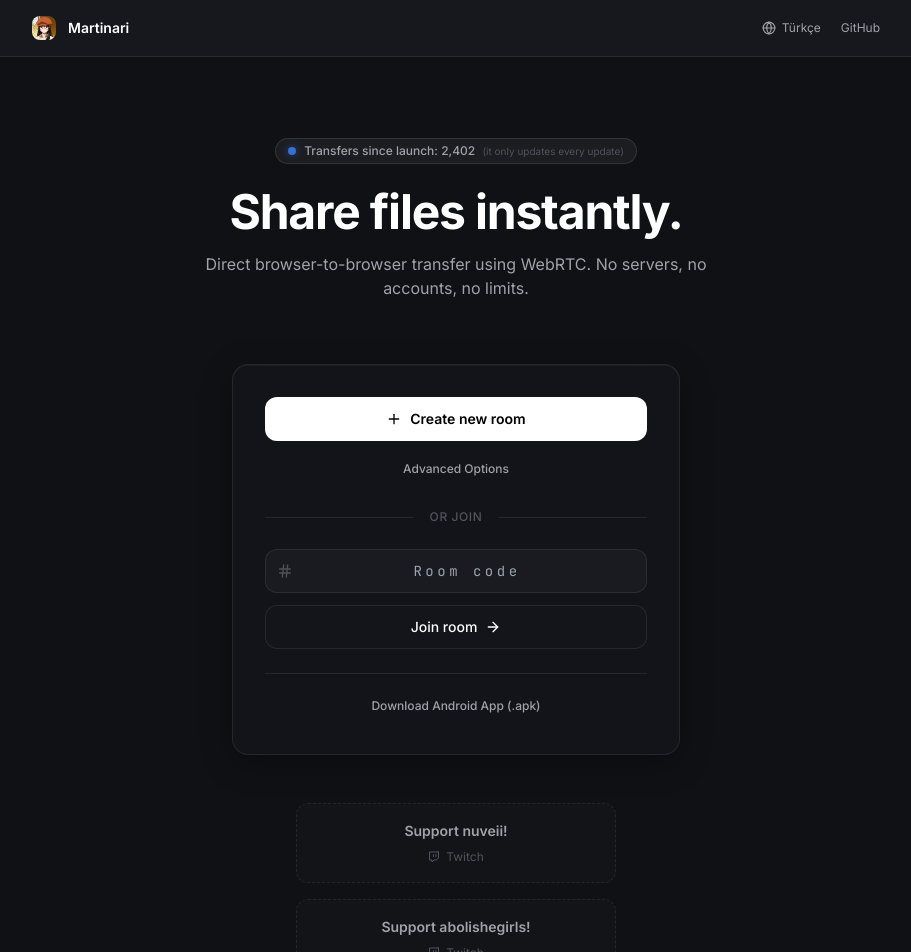
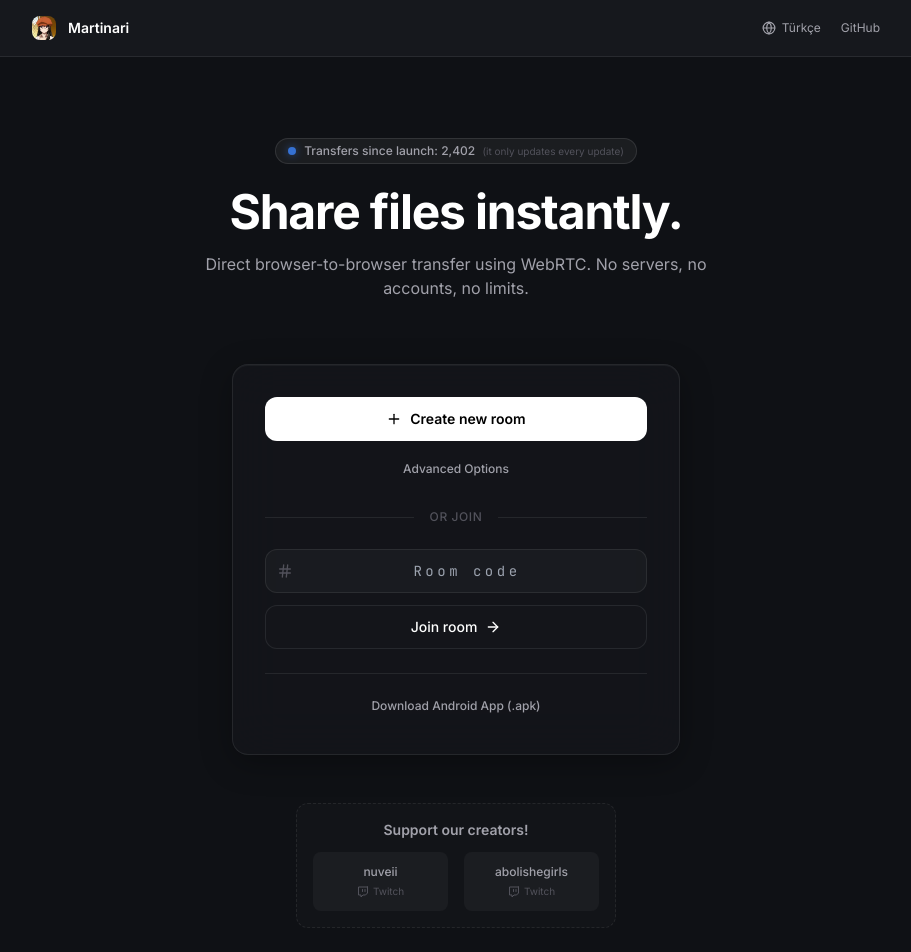
Before and after one commit to WAAAAAHHHHH/martinari, a React (Vite) app in the folder packages/client/: page / in a window 1280 px wide. Shown: the top 952 px of the page, without its empty margins (184-1095 px from the left). Built offline with nearby package versions, Linux system fonts and the light colour scheme; no server answers.

Commit message:
Combine Twitch ads into a single banner

```diff
--- a/packages/client/src/components/AdBanner.tsx
+++ b/packages/client/src/components/AdBanner.tsx
@@ -3,17 +3,21 @@ import { Twitch } from 'lucide-react';
 
 export function AdBanner() {
   return (
-    <div className="flex flex-col gap-4 w-full max-w-[320px] mx-auto my-4">
+    <div className="flex flex-col items-center justify-center p-4 border border-dashed border-border rounded-xl bg-bg-elevated/50 text-center w-full max-w-[320px] mx-auto my-4 min-h-[100px]">
+      <p className="text-sm font-semibold text-secondary mb-3">
+        Support our creators!
+      </p>
+      <div className="flex gap-4 w-full">
         <a
           href="https://www.twitch.tv/nuveii"
           target="_blank"
           rel="noopener noreferrer"
-        className="flex flex-col items-center justify-center p-4 border border-dashed border-border hover:border-primary/50 transition-colors rounded-xl bg-bg-elevated/50 hover:bg-bg-elevated text-center w-full min-h-[80px] group cursor-pointer"
+          className="flex-1 flex flex-col items-center justify-center p-3 rounded-lg bg-bg-hover hover:bg-white/10 transition-colors group cursor-pointer"
         >
-        <p className="text-sm font-semibold text-secondary group-hover:text-primary transition-colors">
-          Support nuveii!
+          <p className="text-xs font-medium text-secondary group-hover:text-primary transition-colors truncate w-full px-1">
+            nuveii
           </p>
-        <p className="text-xs text-muted mt-2 flex items-center gap-1.5 group-hover:text-secondary transition-colors">
+          <p className="text-[10px] text-muted mt-1 flex items-center gap-1 group-hover:text-secondary transition-colors">
             <Twitch className="w-3 h-3" />
             Twitch
           </p>
@@ -23,16 +27,17 @@ export function AdBanner() {
           href="https://www.twitch.tv/abolishegirls"
           target="_blank"
           rel="noopener noreferrer"
-        className="flex flex-col items-center justify-center p-4 border border-dashed border-border hover:border-primary/50 transition-colors rounded-xl bg-bg-elevated/50 hover:bg-bg-elevated text-center w-full min-h-[80px] group cursor-pointer"
+          className="flex-1 flex flex-col items-center justify-center p-3 rounded-lg bg-bg-hover hover:bg-white/10 transition-colors group cursor-pointer"
         >
-        <p className="text-sm font-semibold text-secondary group-hover:text-primary transition-colors">
-          Support abolishegirls!
+          <p className="text-xs font-medium text-secondary group-hover:text-primary transition-colors truncate w-full px-1">
+            abolishegirls
           </p>
-        <p className="text-xs text-muted mt-2 flex items-center gap-1.5 group-hover:text-secondary transition-colors">
+          <p className="text-[10px] text-muted mt-1 flex items-center gap-1 group-hover:text-secondary transition-colors">
             <Twitch className="w-3 h-3" />
             Twitch
           </p>
         </a>
       </div>
+    </div>
   );
 }
```
Lines whose indentation alone changed are shown as unchanged.
